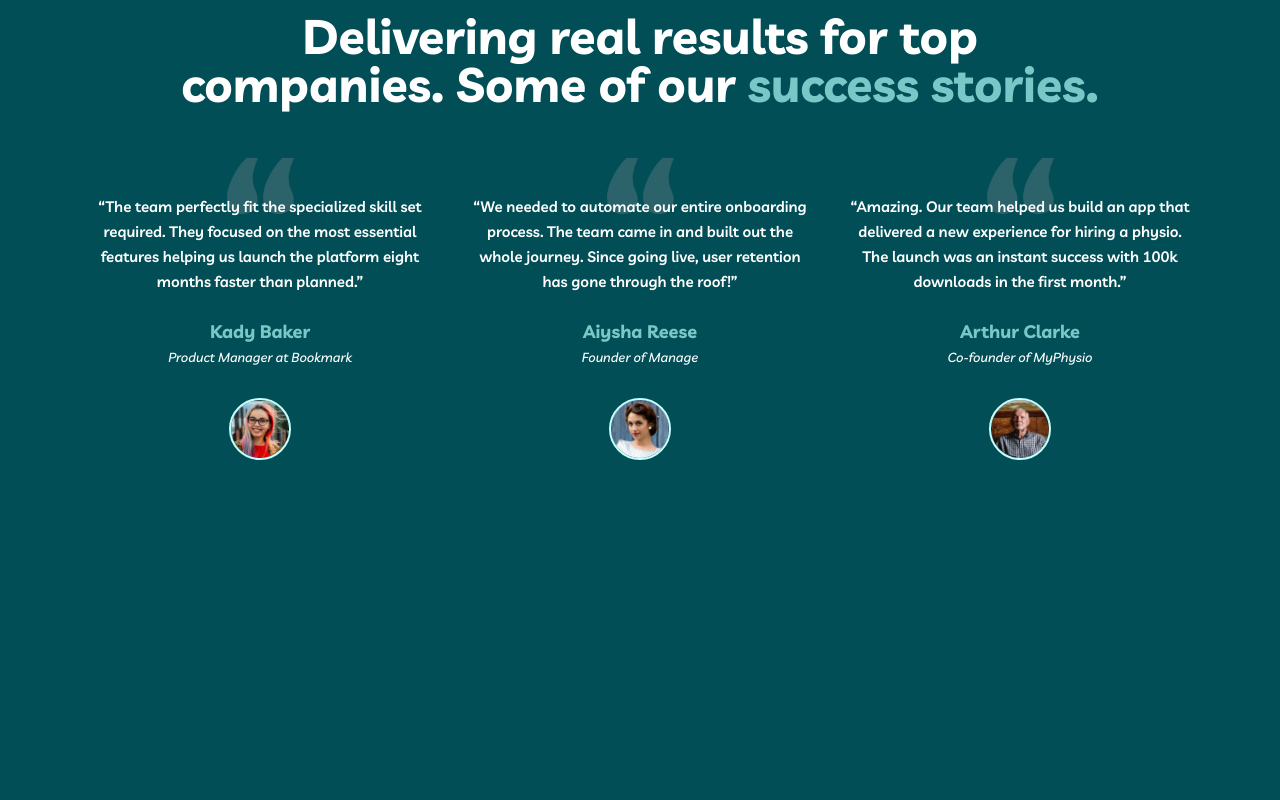
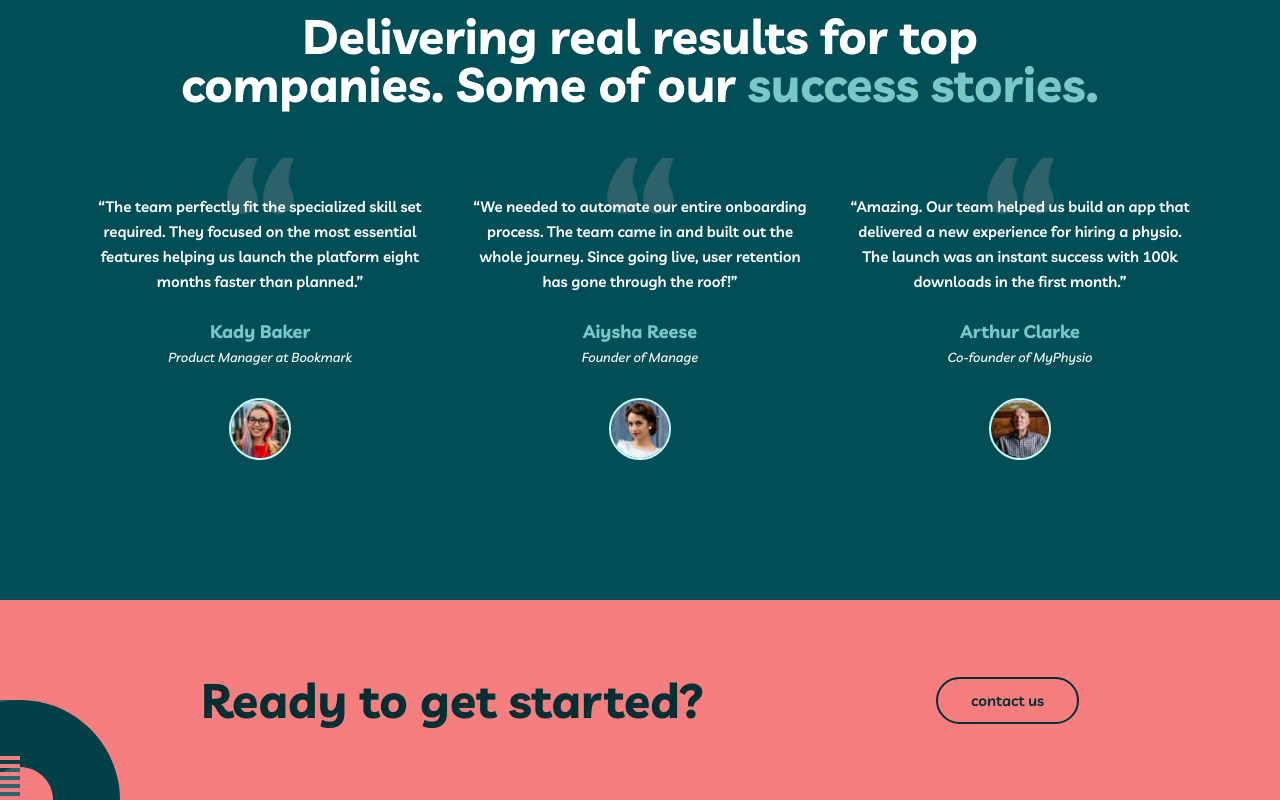
Before and after one commit to mohamedxamid/my-team, a plain HTML site: page index.html in a window 1280 px wide. Shown: the part 1508-2308 px from the top of the page. Before the commit the page ends 2108 px from the top, so only its background shows below. Drawn offline with Linux system fonts and the light colour scheme.

Commit message:
Add CTA section

```diff
--- a/css/styles.css
+++ b/css/styles.css
@@ -582,6 +582,29 @@ h3 {
     object-fit: cover;
 }
 
+
+/* CTA */
+.cta {
+    padding-top: 76px;
+    padding-bottom: 76px;
+    background-color: var(--light-coral);
+    color: var(--sacramento-state-green);
+    background-image: url("../img/cta-bg.svg");
+    background-repeat: no-repeat;
+    background-position: bottom -100px right calc(50% + 620px);
+}
+
+.cta__container {
+    display: flex;
+    align-items: center;
+    justify-content: space-around;
+}
+
+.cta__title {
+    margin: 0;
+}
+
+
 @media
 only screen and (-webkit-min-device-pixel-ratio: 2),
 only screen and (   min--moz-device-pixel-ratio: 2),
--- a/index.html
+++ b/index.html
@@ -112,6 +112,15 @@
                 </ul>
             </div>
         </section>
+
+
+        <!-- CTA -->
+        <section class="cta">
+            <div class="cta__container container">
+                <h2 class="cta__title">Ready to get started?</h2>
+                <a class="button button--dark" href="#">contact us</a>
+            </div>
+        </section>
     </main>
 
     <script src="js/main.js"></script>
```
Also changed, not shown: img/cta-bg.svg (added).
